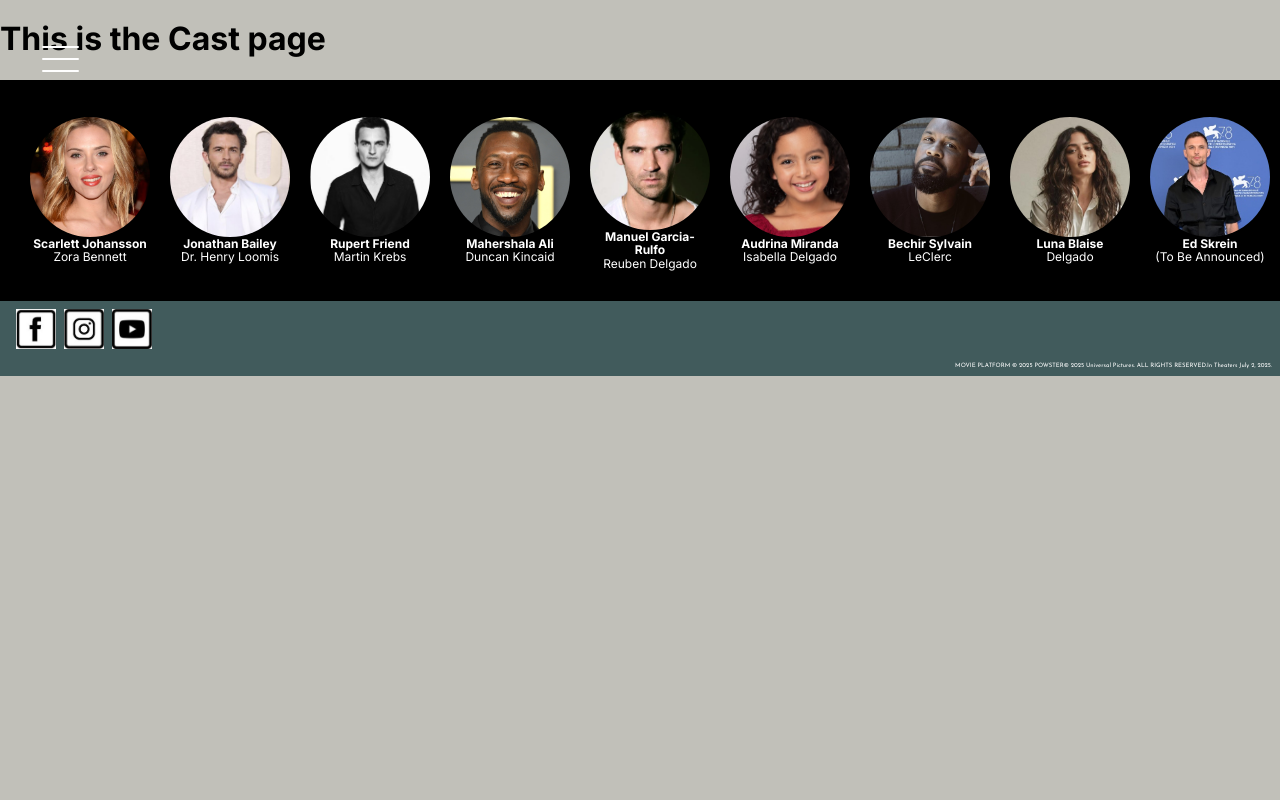
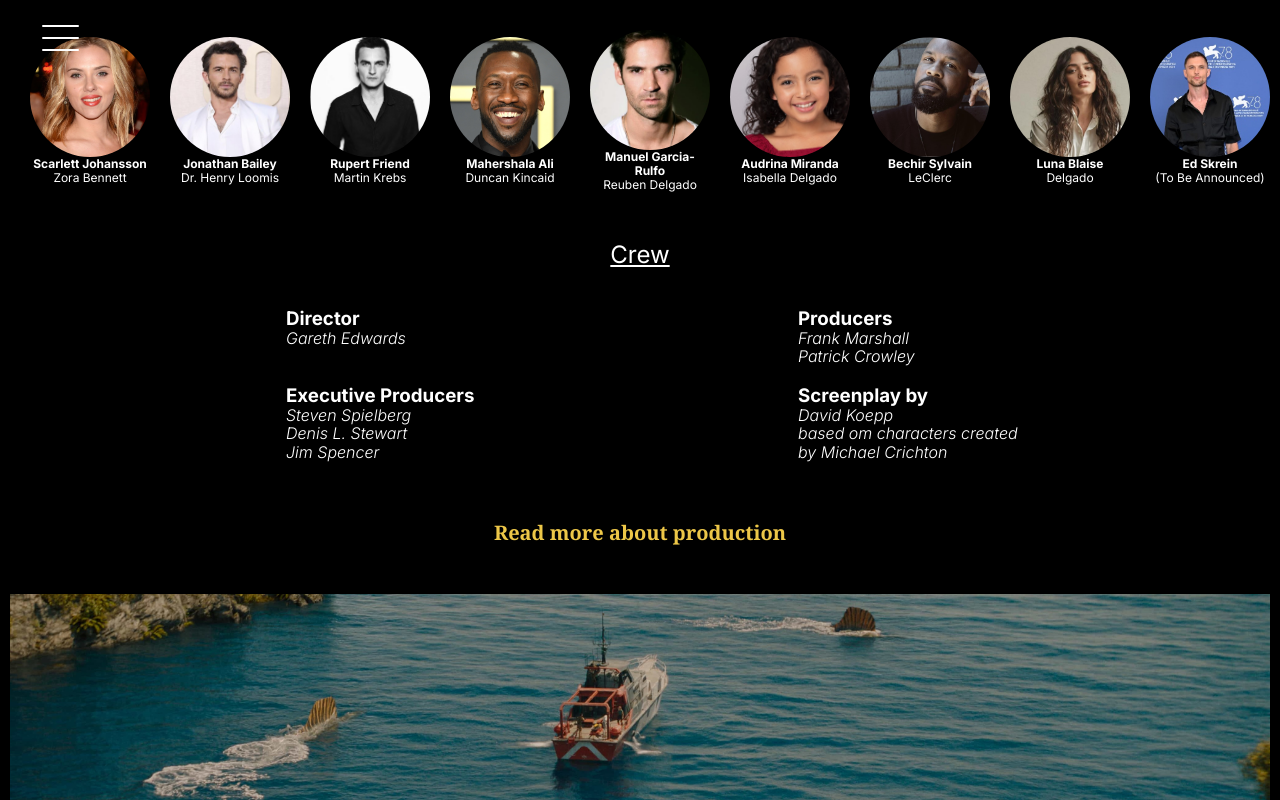
Before and after one commit to mikaelakihl/mi-graphic-tools-assignment2-jurassic-world, a Vue app: page /cast in a window 1280 px wide. Shown: the top 800 px of the page. Built offline with nearby package versions, Linux system fonts and the light colour scheme; a web font is replaced by a local one.

Commit message:
feat: put Cast page together

```diff
--- a/src/views/CastView.vue
+++ b/src/views/CastView.vue
@@ -4,9 +4,117 @@ import CastCarousel from '@/components/molecules/CastCarousel.vue';
 
 <template>
   <div class="cast">
-    <h1>This is the Cast page</h1>
+    <CastCarousel />
+
+    <div class="crew">
+      <h2>Crew</h2>
+      <div class="crew-info">
+        <h3>Director</h3>
+        <p>Gareth Edwards</p>
+      </div>
+
+      <div class="crew-info">
+        <h3>Producers</h3>
+        <p>Frank Marshall</p>
+        <p>Patrick Crowley</p>
+      </div>
+
+      <div class="crew-info">
+        <h3>Executive Producers</h3>
+        <p>Steven Spielberg</p>
+        <p>Denis L. Stewart</p>
+        <p>Jim Spencer</p>
+      </div>
+
+      <div class="crew-info">
+        <h3>Screenplay by</h3>
+        <p>David Koepp</p>
+        <p>based om characters created by Michael Crichton</p>
+      </div>
+    </div>
+
+    <a href="https://www.imdb.com/title/tt31036941/" target="_blank">Read more about production</a>
+
+    <img src="/assets/imgs/jurassic-world-rebirth-ocean.jpg" />
   </div>
-  <CastCarousel />
 </template>
 
-<style lang="scss" scoped></style>
+<style lang="scss" scoped>
+
+.cast {
+  display: flex;
+  flex-direction: column;
+  background-color: $black;
+  color: white;
+
+  h2 {
+    text-decoration: underline;
+    font-size: rem(24);
+    font-weight: 400;
+    margin-left: rem(30);
+
+  }
+  a {
+      @include link;
+      color: $yellow;
+      align-self: center;
+      padding-top: rem(20);
+      text-decoration: none;
+    }
+
+  img {
+    padding: rem(10);
+  }
+}
+
+.crew {
+  .crew-info {
+    font-size: rem(16);
+    margin-left: rem(30);
+
+
+    h3 {
+      font-weight: 700;
+      margin-bottom: 0;
+    }
+
+    p {
+      margin-top: 0;
+      margin-bottom: 0;
+      font-weight: 300;
+      font-style: italic;
+    }
+  }
+}
+
+@media (min-width: 720px) {
+.cast {
+  a {
+  margin: rem(40);
+}
+}
+  .crew {
+  display: grid;
+  grid-template-columns: repeat(5, 1fr);
+  text-align: center;
+  h2 {
+    margin-left: 0;
+    grid-column: 1/5 span;
+  }
+
+  :nth-child(2), :nth-child(4) {
+    grid-column: 2 / 3;
+  }
+
+  :nth-child(3), :nth-child(5) {
+    grid-column: 4 / 5;
+  }
+  .crew-info {
+    text-align: left;
+  }
+
+}
+
+}
+
+</style>
```
